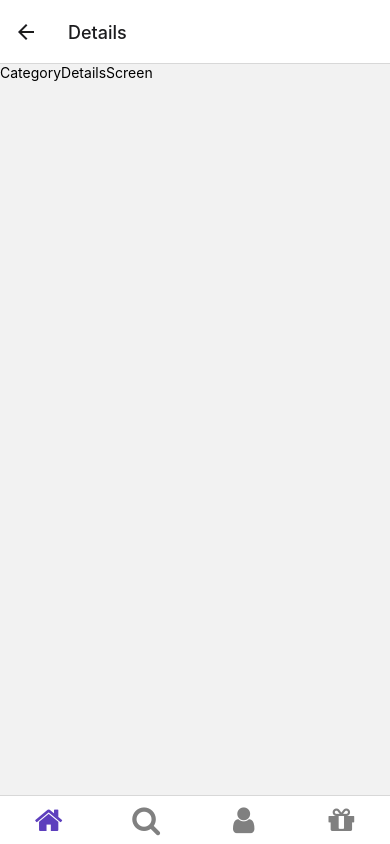
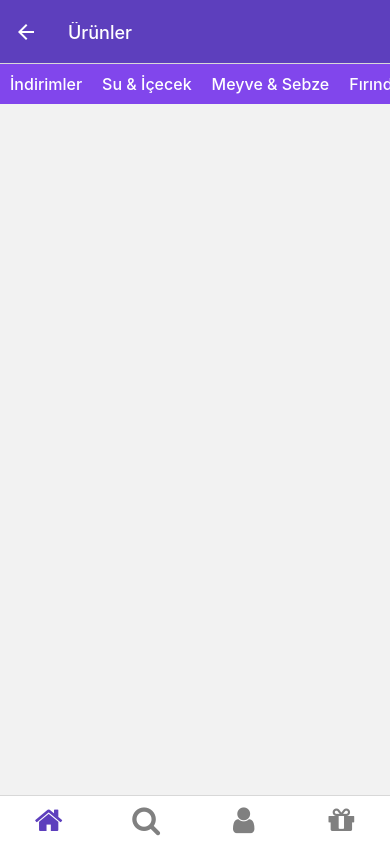
Before and after one commit to anilyavas/GetirApp, a React Native app: screen /Details in a window 390 px wide. Built offline with nearby package versions, Linux system fonts and the light colour scheme.

Commit message:
category list in details screen

```diff
--- /dev/null
+++ b/src/components/DetailsListContainer.tsx
@@ -0,0 +1,31 @@
+import { View, Text, StyleSheet, FlatList } from 'react-native';
+import { colors } from '../constants/colors';
+
+const DetailsListContainer = ({ item }) => {
+  return (
+    <View style={styles.container}>
+      <FlatList
+        contentContainerStyle={styles.flatlistContainer}
+        data={item}
+        renderItem={({ item }) => <Text style={styles.title}>{item.name}</Text>}
+        horizontal
+      />
+    </View>
+  );
+};
+
+export default DetailsListContainer;
+const styles = StyleSheet.create({
+  container: {
+    backgroundColor: colors.secondary,
+  },
+  flatlistContainer: {
+    gap: 20,
+    padding: 10,
+  },
+  title: {
+    fontSize: 16,
+    color: 'white',
+    fontWeight: '500',
+  },
+});
--- a/src/navigation/Navigation.tsx
+++ b/src/navigation/Navigation.tsx
@@ -18,7 +18,15 @@ const Navigation = () => {
         component={HomeScreen}
         options={{ headerShown: false }}
       />
-      <Stack.Screen name='Details' component={CategoryDetailsScreen} />
+      <Stack.Screen
+        name='Details'
+        component={CategoryDetailsScreen}
+        options={{
+          headerStyle: { backgroundColor: colors.primary },
+          headerTintColor: 'white',
+          headerTitle: 'Ürünler',
+        }}
+      />
     </Stack.Navigator>
   );
 };
--- a/src/screens/CategoryDetailsScreen.tsx
+++ b/src/screens/CategoryDetailsScreen.tsx
@@ -1,11 +1,17 @@
-import { View, Text } from 'react-native';
+import { View, Text, StyleSheet, FlatList } from 'react-native';
+import categories from '../../assets/data/categories';
+import { colors } from '../constants/colors';
+import DetailsListContainer from '../components/DetailsListContainer';
 
 const CategoryDetailsScreen = () => {
   return (
-    <View>
-      <Text>CategoryDetailsScreen</Text>
+    <View style={styles.container}>
+      <DetailsListContainer item={categories} />
     </View>
   );
 };
 
 export default CategoryDetailsScreen;
+const styles = StyleSheet.create({
+  container: {},
+});
```
